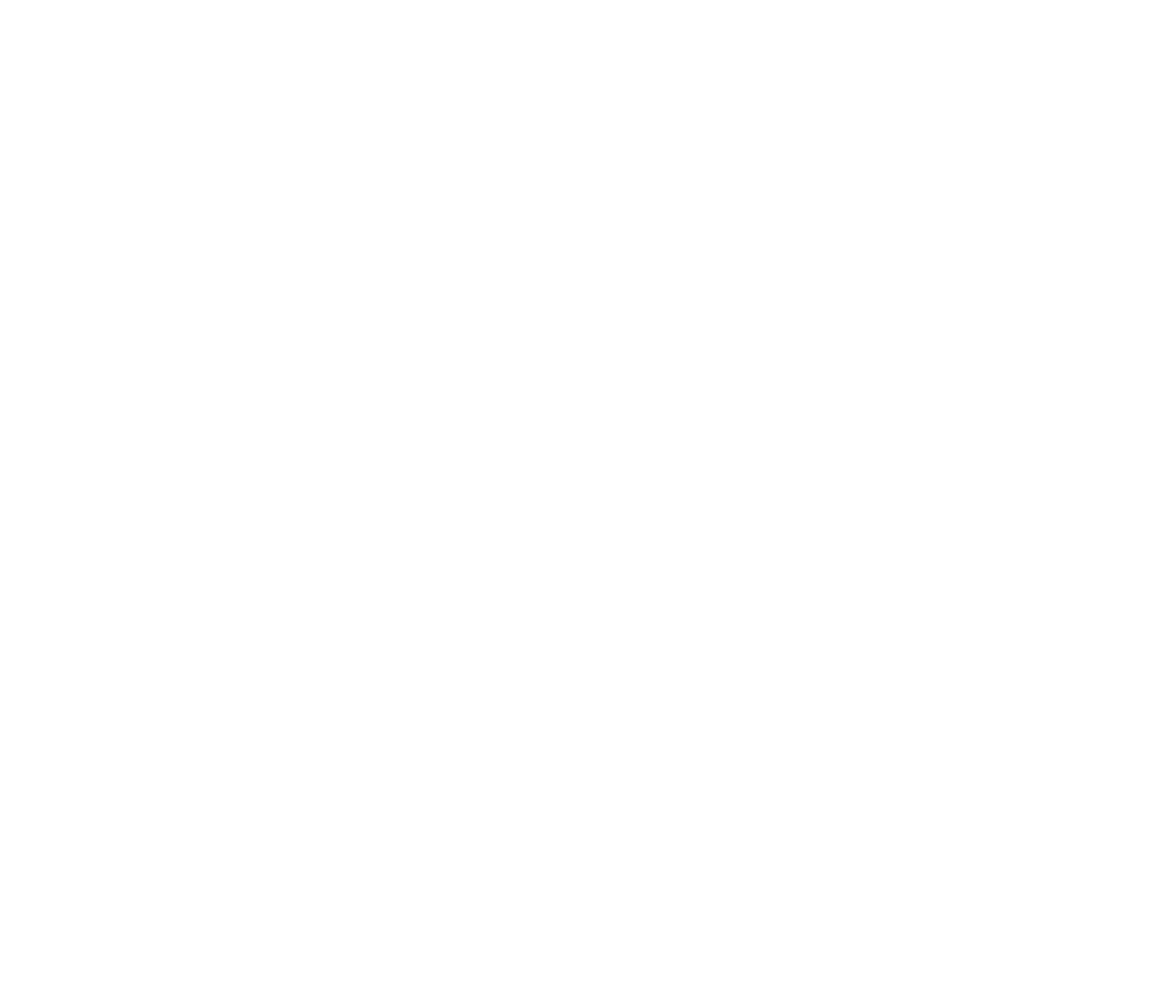
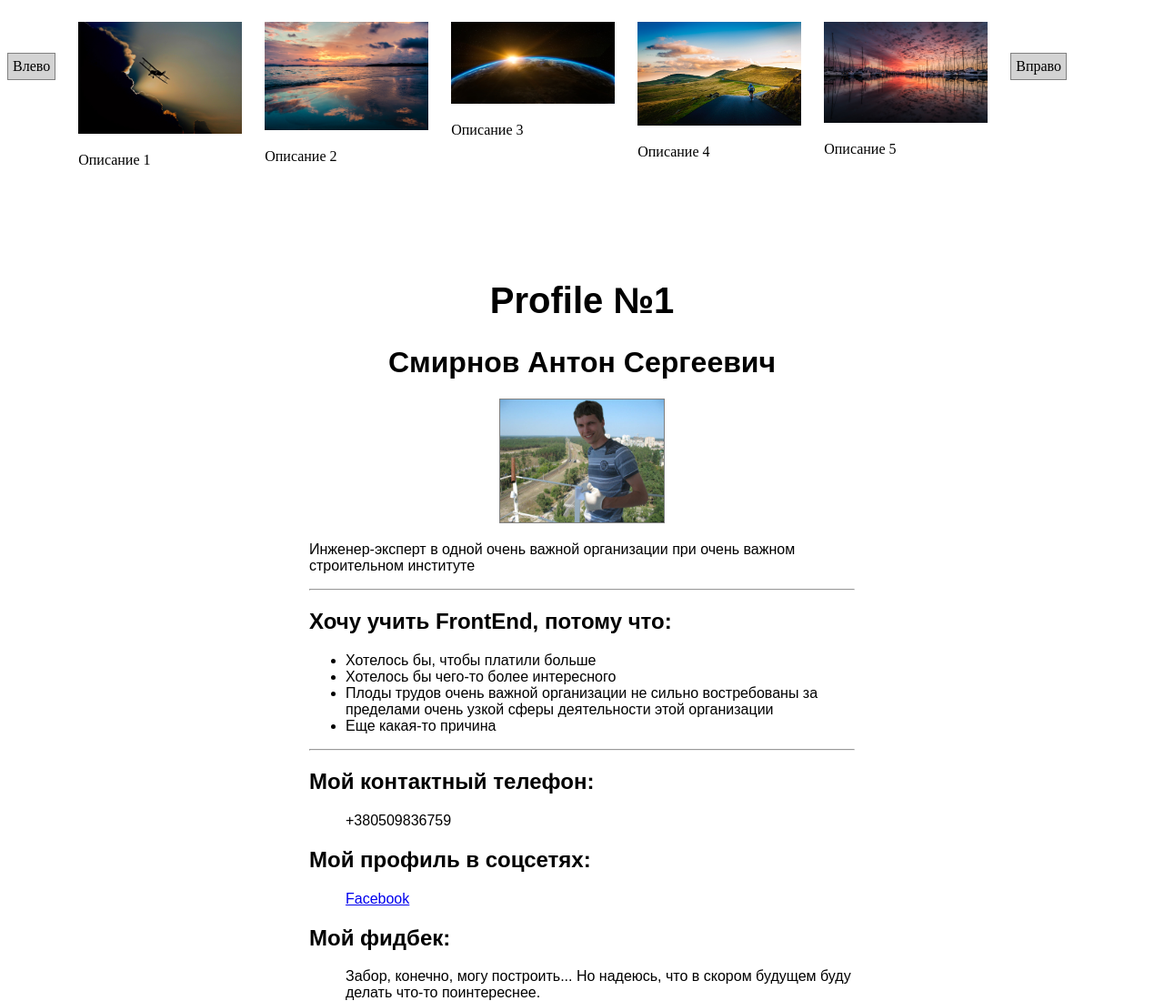
Before and after one commit to AntonSmyrnoff/smirnov_js_17-18, a website: page index.html in a window 1280 px wide. Shown: the top 1100 px of the page at 91% size. Before the commit the page ends 800 px from the top, so only its background shows below. Drawn offline with nearby package versions, Linux system fonts and the light colour scheme; files that its build step writes are made by us from their sources.

Commit message:
grunt is done

```diff
--- /dev/null
+++ b/css/style.css
@@ -0,0 +1,70 @@
+.carousel-hider {
+    overflow: hidden;
+    float: left;
+}
+
+.carousel-list {
+    list-style: none;
+    padding: 0;
+    position: relative;
+}
+
+.carousel-element {
+    display: block;
+    float: left;
+}
+
+.carousel-arrow-left, .carousel-arrow-right {
+    float: left;
+    display: block;
+    border: 1px solid grey;
+    background-color: lightgrey;
+    padding: 5px;
+    margin-top: 50px;
+}
+
+.carousel-arrow-left:hover, .carousel-arrow-right:hover {
+    cursor: pointer;
+    background-color: grey;
+}
+
+.carousel-arrow-left {
+    margin-right: 25px;
+}
+
+.carousel-arrow-right {
+    margin-left: 25px;
+}
+
+.carousel {
+    height: 200px;
+}
+
+
+/* -----ШАБЛОНИЗАТОР----- */
+
+#template {
+    margin: 0 auto;
+    text-align: center;
+    margin-top: 100px;
+    max-width: 600px;
+    font-family: Arial;
+}
+
+.profileName {
+    font-size: 40px;
+}
+
+#template img {
+    border: 1px solid gray;
+}
+
+.info {
+    margin: auto;
+    margin-bottom: 100px;
+    text-align: left;
+}
+
+.contacts {
+    margin-left: 40px;
+}
--- a/index.html
+++ b/index.html
@@ -1,10 +1,58 @@
 <!DOCTYPE html>
- <html>
+<html >
 <head>
- 	<title></title>
+	<title>Карусель и шаблонизатор</title>
+	<meta charset="utf-8">
+	<link rel="stylesheet" type="text/css" href="css/style.css">
+	<script src="https://ajax.googleapis.com/ajax/libs/jquery/2.1.3/jquery.min.js"></script>
+    <!-- <script src="js/src/carouselPlugin.js"></script>
+    <script src="js/src/tmpl.js"></script>
+    <script src="js/src/script.js"></script> -->
     <script src="js/dist/script.min.js"></script>
 </head>
 <body>
+	<div class="carousel">
+		<div class="carousel-arrow-left"><span>Влево</span></div>
+		<div class="carousel-hider">
+			<ul class="carousel-list">
+				<li class="carousel-element"><img src="img/slide1.jpg"><p>Описание 1</p></li>
+				<li class="carousel-element"><img src="img/slide2.jpg"><p>Описание 2</p></li>
+				<li class="carousel-element"><img src="img/slide3.jpg"><p>Описание 3</p></li>
+				<li class="carousel-element"><img src="img/slide4.jpg"><p>Описание 4</p></li>
+				<li class="carousel-element"><img src="img/slide5.jpg"><p>Описание 5</p></li>
+				<li class="carousel-element"><img src="img/slide6.jpg"><p>Описание 6</p></li>
+				<li class="carousel-element"><img src="img/slide1.jpg"><p>Описание 7</p></li>
+				<li class="carousel-element"><img src="img/slide2.jpg"><p>Описание 8</p></li>
+				<li class="carousel-element"><img src="img/slide3.jpg"><p>Описание 9</p></li>
+				<li class="carousel-element"><img src="img/slide4.jpg"><p>Описание 10</p></li>
+				<li class="carousel-element"><img src="img/slide5.jpg"><p>Описание 11</p></li>
+				<li class="carousel-element"><img src="img/slide6.jpg"><p>Описание 12</p></li>
+			</ul>
+		</div>
+		<div class="carousel-arrow-right"><span>Вправо</span></div>
+	</div>
+
+	<div id="template">
+		<script type="text/template" id="tmpl">
+			<h1 class="profileName">Profile №<%= number %> </h1>
+			<h1><%= name %></h1>
+			<img src="<%= photo %>" alt="MyFace" width="30%">
+			<div class="info">
+				<p><%= about %></p>
+				<hr>
+				<h2><%= reasonField.fieldHead%></h2>
+				<ul><% for ( var i=0; i<reasonField.reasonVariants.length; i++ ) { %>
+					<li><%= reasonField.reasonVariants[i]%></li>
+					<% } %>
+				</ul>
+				<hr>
+				<% for ( var i=0; i<contacts.length; i++ ) { %>
+				<h2><%= contacts[i].header %></h2>
+				<p class="contacts"><%= contacts[i].paragraphe %></p>
+				<% } %>
+			</div>
+		</script>
+	</div>
 
 </body>
 </html>
--- /dev/null
+++ b/js/src/carouselPlugin.js
@@ -0,0 +1,41 @@
+(function($) {
+
+    $.fn.carouselPlugin = function (options){
+        var leftUIEl = this.find('.carousel-arrow-left');
+        var rightUIEl = this.find('.carousel-arrow-right');
+        var carouselHider = this.find('.carousel-hider');
+        var carouselElement = this.find('.carousel-element');
+        var carouselList = this.find('.carousel-list');
+
+        //рассчитываем максимальную ширину картинки в карусели
+        var itemMaxWidth = ( options.carouselWidth - options.itemMarginRight*(options.itemNumberInWindow - 1) ) / options.itemNumberInWindow;
+
+        //Добавляем CSS свойства для соответствующих элементов карусели
+        carouselHider.width(options.carouselWidth);
+        carouselElement.css('margin-right', options.itemMarginRight);
+        carouselElement.find('img').css('max-width', itemMaxWidth);
+
+
+        var pixelsOffset = itemMaxWidth+options.itemMarginRight;
+        var currentLeftValue = 0;
+        var elementsCount = carouselList.find('li').length;
+            carouselList.width(elementsCount*pixelsOffset); //вычисляем и добавляем ширину всей карусели
+        var minimumOffset = - ((elementsCount - options.itemNumberInWindow) * pixelsOffset);
+        var maximumOffset = 0;
+
+        leftUIEl.click(function() {
+            if (currentLeftValue != maximumOffset) {
+                currentLeftValue += pixelsOffset;
+                carouselList.animate({ left : currentLeftValue + "px"}, options.animateDuration);
+            }
+        });
+
+        rightUIEl.click(function() {
+            if (currentLeftValue != minimumOffset) {
+                currentLeftValue -= pixelsOffset;
+                carouselList.animate({ left : currentLeftValue + "px"}, options.animateDuration);
+            }
+        });
+    }
+
+})(jQuery)
--- /dev/null
+++ b/js/src/script.js
@@ -0,0 +1,135 @@
+//1. HTML:
+/*
+				<div class="carousel">
+					<div class="carousel-arrow-left"><span>Влево</span></div>
+					<div class="carousel-hider">
+						<ul class="carousel-list">
+							<li class="carousel-element"><img><p>Описание 1</p></li>
+							<li class="carousel-element"><img><p>Описание 2</p></li>
+							.
+							.
+							.
+							.
+							<li class="carousel-element"><img><p>Описание N-1</p></li>
+							<li class="carousel-element"><img><p>Описание N</p></li>
+						</ul>
+					</div>
+					<div class="carousel-arrow-right"><span>Вправо</span></div>
+				</div>
+*/
+
+// 2. CSS:
+/*
+				.carousel-hider {
+				    overflow: hidden;
+				    float: left;
+				}
+
+				.carousel-list {
+				    list-style: none;
+				    padding: 0;
+				    position: relative;
+				    background-color: blue;
+				}
+
+				.carousel-element {
+				    display: block;
+				    float: left;
+				}
+
+				.carousel-arrow-left, .carousel-arrow-right {
+				    float: left;
+				    display: block;
+				    border: 1px solid grey;
+				    background-color: lightgrey;
+				    padding: 5px;
+				    margin-top: 50px;
+				}
+
+				.carousel-arrow-left:hover, .carousel-arrow-right:hover {
+				    cursor: pointer;
+				    background-color: grey;
+				}
+
+				.carousel-arrow-left {
+				    margin-right: 25px;
+				}
+
+				.carousel-arrow-right {
+				    margin-left: 25px;
+				}
+*/
+
+// 3. JS (значения полей задаются вручную):
+
+$(document).ready(function () {
+    $('.carousel').carouselPlugin({
+        carouselWidth: 1000, // ширина видимой части карусели в пикселях
+        itemNumberInWindow: 5, // количество снимков в видимой части карусели
+        itemMarginRight: 25, // боковые отступы между снимками в пикселях
+        animateDuration: 500 //время перелистывания в мс
+    })
+});
+
+
+$(document).ready(function () {
+
+	var profile = {
+		number: 1,
+		name: 'Смирнов Антон Сергеевич',
+		photo: 'img/face.jpg',
+		about: 'Инженер-эксперт в одной очень важной организации при очень важном строительном институте',
+		reasonField: {
+				fieldHead: 'Хочу учить FrontEnd, потому что:',
+				reasonVariants: ['Хотелось бы, чтобы платили больше',
+								 'Хотелось бы чего-то более интересного',
+								 'Плоды трудов очень важной организации не сильно востребованы за пределами очень узкой сферы деятельности этой организации',
+								 'Еще какая-то причина'
+								]
+		},
+		contacts: [ {header: 'Мой контактный телефон:',
+					 paragraphe: '+380509836759'},
+				    {header: 'Мой профиль в соцсетях:',
+				     paragraphe: '<a href="https://www.facebook.com/profile.php?id=100001530274310">Facebook</a>'},
+				    {header: 'Мой фидбек:',
+				     paragraphe: 'Забор, конечно, могу построить... Но надеюсь, что в скором будущем буду делать что-то поинтереснее.'},
+				]
+	};
+
+	var template = $('#tmpl').html();
+	var content = tmpl(template, profile);
+
+	$('#template').append(content);
+});
+
+
+
+//Для эксперимента добавим второй профиль
+$(document).ready(function () {
+
+	var profile = {
+		number: 2,
+		name: 'Иванов Иван Иванович',
+		photo: 'img/face_2.jpg',
+		about: 'Студент заборостроительного института',
+		reasonField: {
+				fieldHead: 'Хочу учить FrontEnd, потому что:',
+				reasonVariants: ['Заборы строить не интересно',
+								 'Платят мало',
+								 'Приходится работать по ночам'
+								]
+		},
+		contacts: [ {header: 'Мой контактный телефон:',
+					 paragraphe: '+380222222222'},
+				    {header: 'Мой профиль в соцсетях:',
+				     paragraphe: '<a href="https://www.vk.com">ВКонтакте</a>'},
+				    {header: 'Мой фидбек:',
+				     paragraphe: 'Если нужно, могу построить вам забор'},
+				]
+	};
+
+	var template = $('#tmpl').html();
+	var content = tmpl(template, profile);
+
+	$('#template').append(content);
+});
--- a/js/src/script1.js
+++ /dev/null
@@ -1 +0,0 @@
-console.log("this is script1");
--- a/js/src/script2.js
+++ /dev/null
@@ -1 +0,0 @@
-console.log("this is script2");
--- /dev/null
+++ b/js/src/tmpl.js
@@ -0,0 +1,38 @@
+// see:
+// http://ejohn.org/blog/javascript-micro-templating/
+
+// Simple JavaScript Templating
+// John Resig - http://ejohn.org/ - MIT Licensed
+(function(){
+  var cache = {};
+
+  this.tmpl = function tmpl(str, data){
+    // Figure out if we're getting a template, or if we need to
+    // load the template - and be sure to cache the result.
+    var fn = !/\W/.test(str) ?
+      cache[str] = cache[str] ||
+        tmpl(document.getElementById(str).innerHTML) :
+
+      // Generate a reusable function that will serve as a template
+      // generator (and which will be cached).
+      new Function("obj",
+        "var p=[],print=function(){p.push.apply(p,arguments);};" +
+
+        // Introduce the data as local variables using with(){}
+        "with(obj){p.push('" +
+
+        // Convert the template into pure JavaScript
+        str
+          .replace(/[\r\t\n]/g, " ")
+          .split("<%").join("\t")
+          .replace(/((^|%>)[^\t]*)'/g, "$1\r")
+          .replace(/\t=(.*?)%>/g, "',$1,'")
+          .split("\t").join("');")
+          .split("%>").join("p.push('")
+          .split("\r").join("\\'")
+      + "');}return p.join('');");
+
+    // Provide some basic currying to the user
+    return data ? fn( data ) : fn;
+  };
+})();
```
Also changed, not shown: gruntfile.js (+2 -6 lines), package.json (+11 -3 lines), img/face.jpg (added), img/face_2.jpg (added), img/slide1.jpg (added), img/slide2.jpg (added), img/slide3.jpg (added), img/slide4.jpg (added), img/slide5.jpg (added), img/slide6.jpg (added), js/dist/script.min.js, 2 other files. Lines whose indentation alone changed are shown as unchanged.
